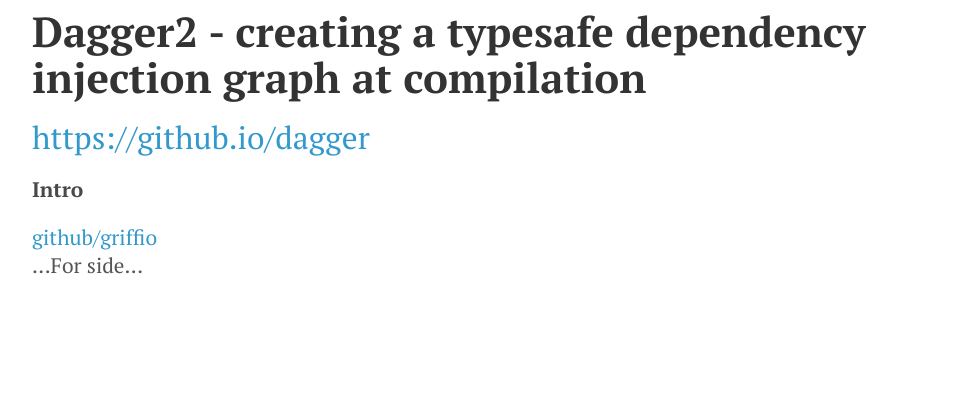
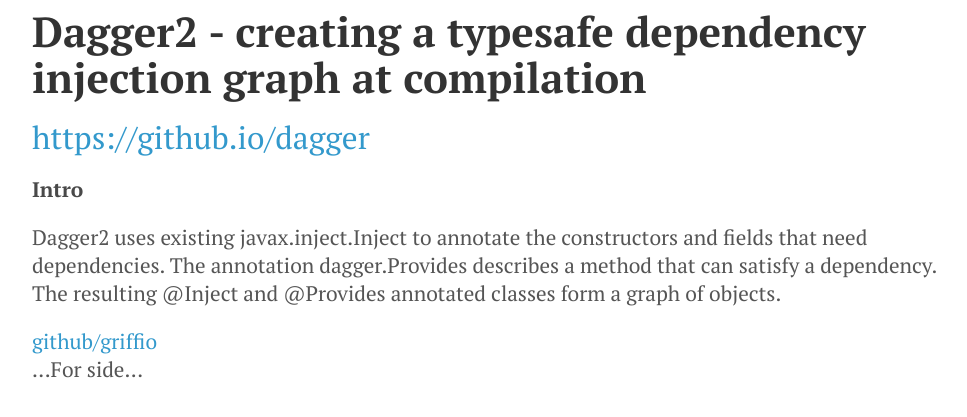
Before and after one commit to griffio/griffio.github.io, a Jekyll site: the page built from _posts/2014-12-22-dagger2.md, in a window 1280 px wide. Shown: the top 417 px of the page, without its empty margins (144-1111 px from the left). Built offline with Jekyll 4.4.1, drawn with Linux system fonts in a browser that asks for light colours; nearby versions of some CDN libraries.

Commit message:
Update 2014-12-22-dagger2.md

```diff
--- a/_posts/2014-12-22-dagger2.md
+++ b/_posts/2014-12-22-dagger2.md
@@ -12,3 +12,7 @@
 ## [https://github.io/dagger](http://google.github.io/dagger)
 
 #### Intro
+
+Dagger2 uses existing javax.inject.Inject to annotate the constructors and fields that need dependencies.
+The annotation dagger.Provides describes a method that can satisfy a dependency.
+The resulting @Inject and @Provides annotated classes form a graph of objects.
```
